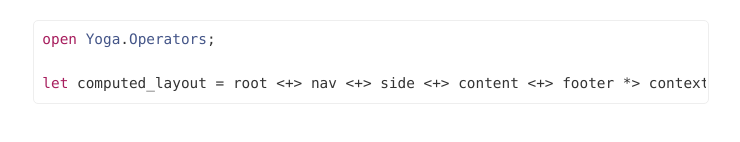
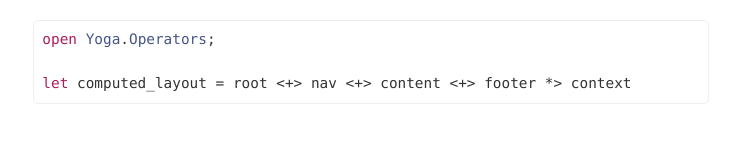
Before and after one commit to leostera/reiki, a website: page docs/Reiki/index.html in a window 1280 px wide. Shown: the part 3263-3405 px from the top of the page, without its empty margins (256-996 px from the left). Drawn offline with Linux system fonts and the light colour scheme.

Commit message:
+[docs] Fix algebra example to fit width

```diff
--- a/docs/Reiki/index.html
+++ b/docs/Reiki/index.html
@@ -33,4 +33,4 @@
 }, root);</code></pre><p>Now each <code>node</code> under the parenthood of our <code>root node</code> will have it's computed layout updated! We can access it using <a href="Yoga/Node#val-computedLayout"><code>Yoga.Node.computedLayout</code></a>:</p><pre><code class="ml">let root_layout = root |&gt; Yoga.Node.computedLayout;
 let nav_layout = navbar |&gt; Yoga.Node.computedLayout;</code></pre><p>And we can use the properties <code>{ top, left, width, height }</code> top position and size our root component and our navigation component!</p><p>Make sure to set your CSS styles to <code>position: absolute</code>!</p><h3 id="algebras"><a href="#algebras" class="anchor"></a>Algebras</h3><p>The keen observer might have noticed that <code>nodes</code> seem to form <em>monoids</em>. I'm still exploring the application of these abstractions, but if they pan out nicely, a <span class="xref-unresolved" title="unresolved reference to &quot;Yoga.Operators&quot;"><a href="Yoga"><code>Yoga</code></a>.Operators</span> package will be provided. I'd very much like to concisely recompute my layouts:</p><pre><code class="ml">open Yoga.Operators;
 
-let computed_layout = root &lt;+&gt; nav &lt;+&gt; side &lt;+&gt; content &lt;+&gt; footer *&gt; context</code></pre></div></body></html>
+let computed_layout = root &lt;+&gt; nav &lt;+&gt; content &lt;+&gt; footer *&gt; context</code></pre></div></body></html>
```
Also changed, not shown: 1 other file.
